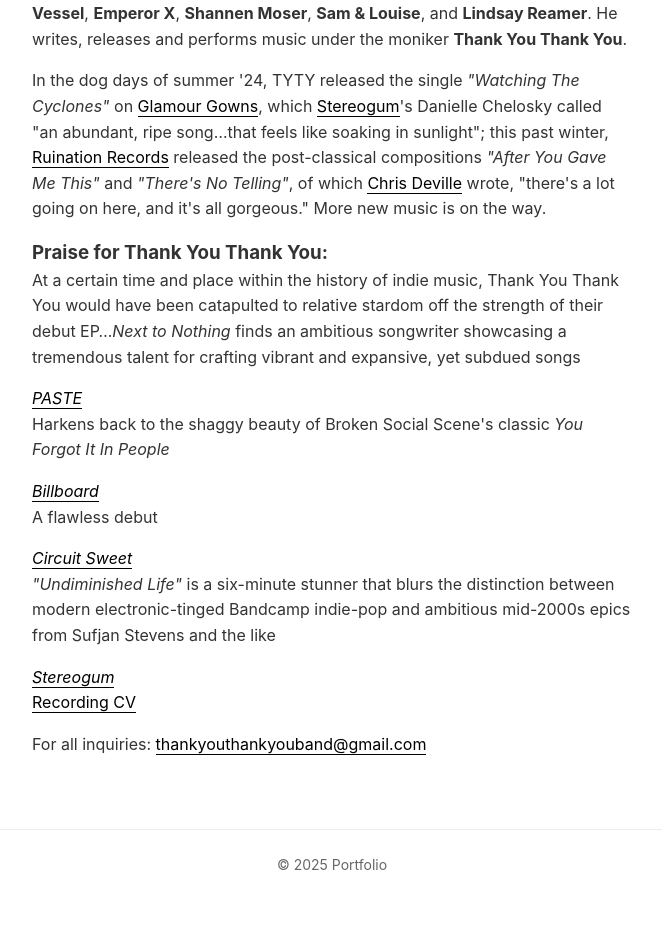
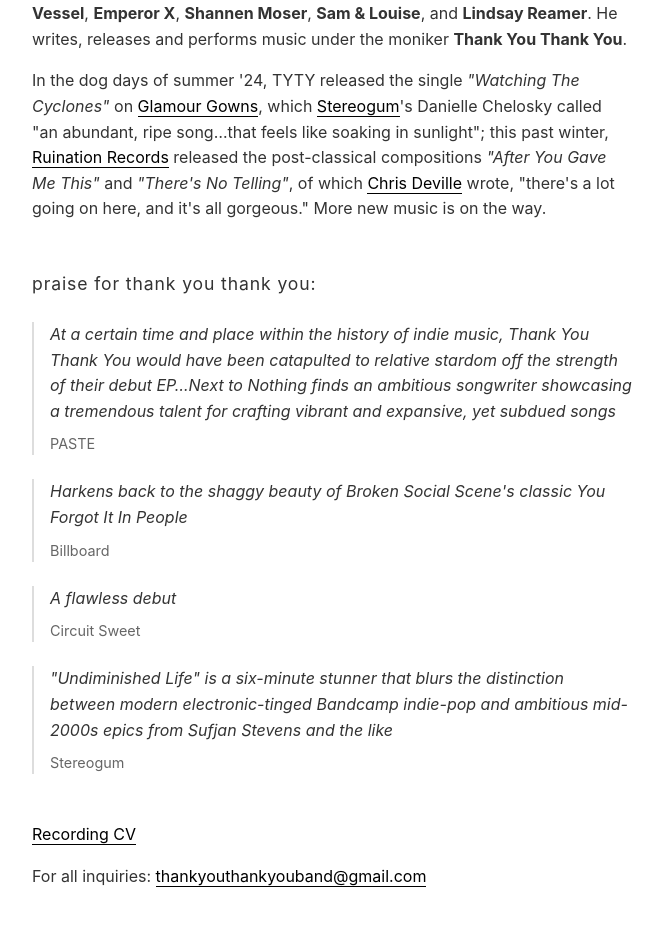
Before and after one commit to abethcrane/tymaxwell, a Jekyll site: the page built from music.html, in a window 1280 px wide. Shown: the part 864-1810 px from the top of the page, without its empty margins (308-970 px from the left). Built offline with Jekyll 4.4.1, drawn with Linux system fonts in a browser that asks for light colours; before the commit the page ends 1765 px from its top, so only the background shows below that.

Commit message:
formatting for music page and cv

```diff
--- a/css/main.css
+++ b/css/main.css
@@ -164,6 +164,82 @@
     opacity: 0.7;
 }
 
+/* Praise quotes section */
+.praise-section {
+    margin: calc(var(--spacing) * 2) 0;
+}
+
+.praise-section h3 {
+    font-size: 1.1rem;
+    font-weight: 400;
+    margin-bottom: var(--spacing);
+    text-transform: lowercase;
+    letter-spacing: 0.05em;
+}
+
+.praise-section blockquote {
+    margin: var(--spacing) 0;
+    padding-left: 1rem;
+    border-left: 2px solid #ddd;
+    font-style: italic;
+}
+
+.praise-section blockquote p {
+    margin-bottom: 0.5rem;
+}
+
+.praise-section blockquote cite {
+    display: block;
+    font-style: normal;
+    font-size: 0.9rem;
+    color: #666;
+    margin-top: 0.5rem;
+}
+
+.praise-section blockquote cite a {
+    color: #666;
+    border-bottom: 1px solid transparent;
+    transition: border-color 0.2s ease;
+}
+
+.praise-section blockquote cite a:hover {
+    border-bottom-color: #666;
+}
+
+/* CV page styles */
+.cv-content {
+    max-width: 700px;
+}
+
+.cv-year {
+    margin-bottom: calc(var(--spacing) * 1.5);
+}
+
+.cv-year h3 {
+    font-size: 1.2rem;
+    font-weight: 400;
+    margin-bottom: 0.75rem;
+    text-transform: lowercase;
+    letter-spacing: 0.05em;
+}
+
+.cv-entries {
+    list-style: none;
+    padding-left: 0;
+}
+
+.cv-entries li {
+    margin-bottom: 0.75rem;
+    padding-left: 1rem;
+    position: relative;
+}
+
+.cv-entries li::before {
+    content: "–";
+    position: absolute;
+    left: 0;
+}
+
 .page-content .social-icon {
     border-bottom: none;
 }
```
